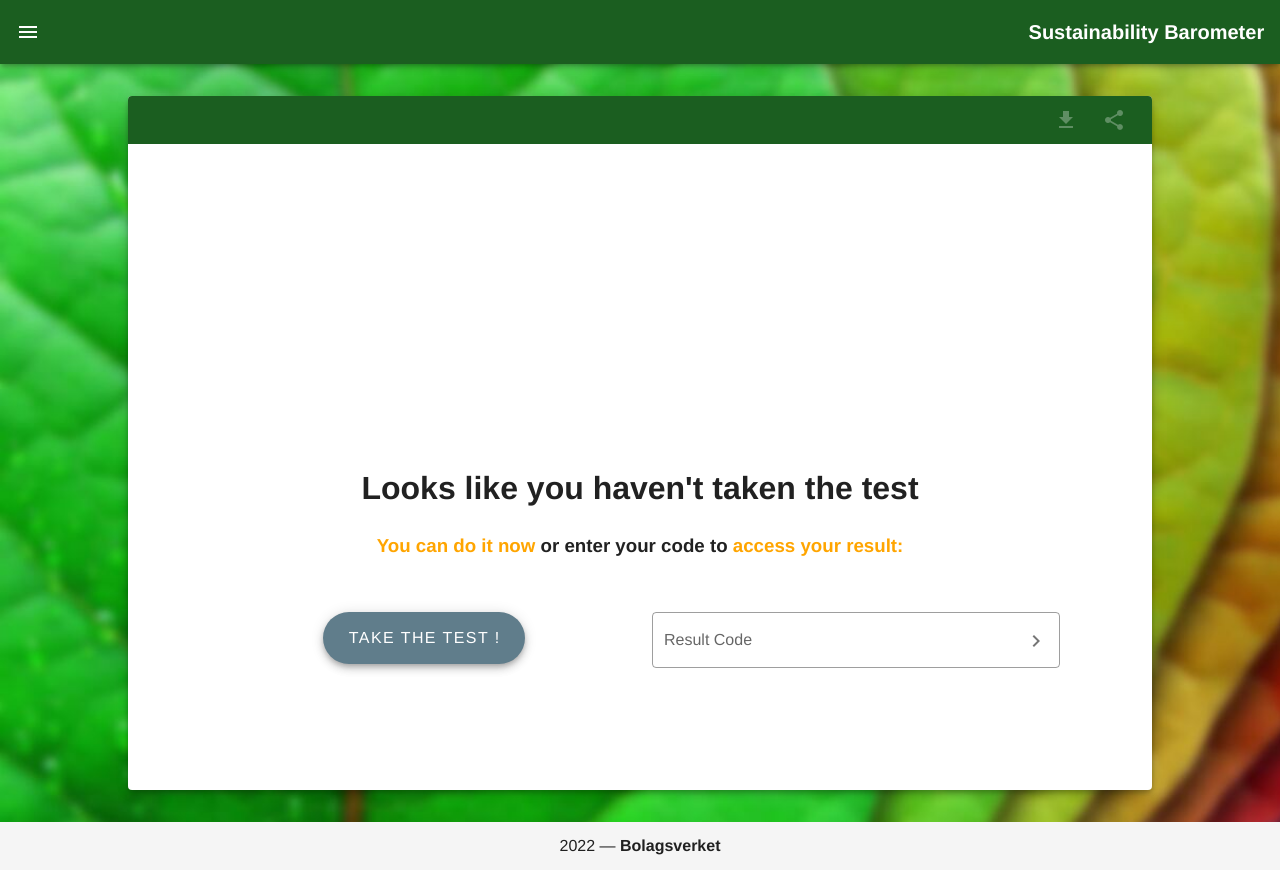
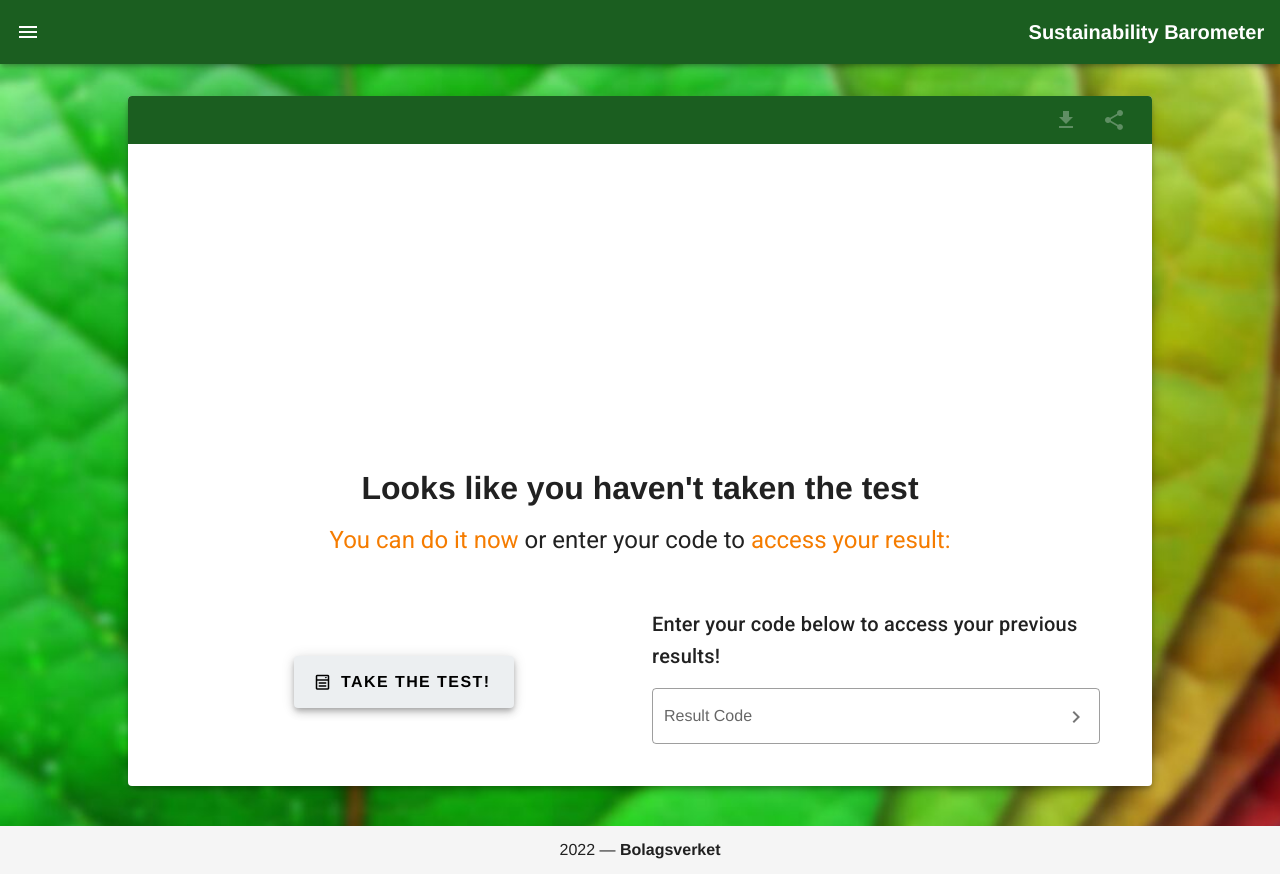
Before and after one commit to ClemLef/SIMS-bolagsverket, a Vue app in the folder Front-end/: page /#/results in a window 1280 px wide. Built offline with nearby package versions, Linux system fonts and the light colour scheme.

Commit message:
Some visibility improvements

```diff
--- a/Front-end/src/components/ResultsNotVisible.vue
+++ b/Front-end/src/components/ResultsNotVisible.vue
@@ -1,20 +1,30 @@
 <template>
-    <div class="pa-10">
+    <div class="pt-10">
         <v-flex my-10>
             <v-img class="mx-auto" max-height="200" max-width="200" :src="require('../assets/missing-form.png')">
             </v-img>
         </v-flex>
-        <h1 class="my-5">Looks like you haven't taken the test</h1>
-        <h3><span style="color: orange">You can do it now </span>or enter your code to <span
-                style="color: orange">access your result: </span></h3>
+        <h1 class="my-3">Looks like you haven't taken the test</h1>
+
+        <h2 class="text-h5">
+            <span class="orange--text text--darken-2">
+                You can do it now
+            </span>
+            or enter your code to
+            <span class="orange--text text--darken-2">
+                access your result:
+            </span>
+        </h2>
 
         <v-row class="ma-10">
             <v-col>
-                <v-btn class="pa-6 white--text " color="blue-grey" elevation="5" x-large rounded @click="redirect()">
-                    Take the test !
+                <v-btn class="pa-6 mt-12 font-weight-bold  black--text " color="blue-grey lighten-5" elevation="5" x-large @click="redirect()">
+                    <v-icon left> mdi-form-select </v-icon>
+                    Take the test!
                 </v-btn>
             </v-col>
             <v-col>
+                <p class="text-h6 text-left"> Enter your code below to access your previous results! </p>
                 <v-text-field :error="this.setError" v-model="resultsCode" append-icon="mdi-chevron-right" outlined
                     label="Result Code" @keydown.enter="loadResult()" @click:append="loadResult()">
                 </v-text-field>
--- a/Front-end/src/components/ResultsVisible.vue
+++ b/Front-end/src/components/ResultsVisible.vue
@@ -6,13 +6,16 @@
         <h1 v-if="!this.titleSustainable()">You are almost there ! Your business idea is <span style="color: orangered">not
                 sustainable</span>.<br />You can look at the articles below to try and improve the sustainability of
             your business idea :</h1>
+
         <v-row class="ma-10">
             <v-col>
-                <v-btn class="pa-6 font-weight-bold  black--text " color="blue-grey lighten-5" elevation="5" x-large @click="redirect()">
-                    Take the test again
+                <v-btn class="pa-6 mt-12 font-weight-bold  black--text " color="blue-grey lighten-5" elevation="5" x-large @click="redirect()">
+                    <v-icon left> mdi-form-select </v-icon>
+                    Take the test again!
                 </v-btn>
             </v-col>
             <v-col>
+                <p class="text-h6 text-left"> Save this code below to access your result at a later time! </p>
                 <v-text-field :value="result.data.result_code" append-icon="mdi-content-copy" outlined
                     label="Result Code" @click:append="copyCode()" readonly>
                 </v-text-field>
```
